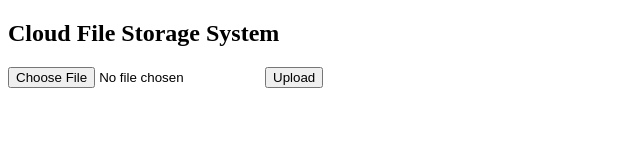
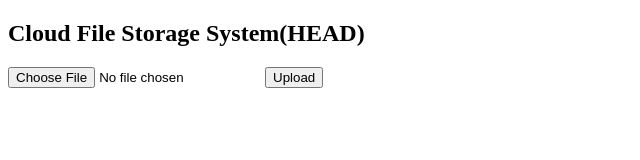
Before and after one commit to Thorking112/cloud-file-storage-system, a plain HTML site: page frontend/index.html in a window 1280 px wide. Shown: the whole page, without its empty margins (0-640 px from the left). Drawn offline with Linux system fonts and the light colour scheme.

Commit message:
Update heading to include '(HEAD)'

```diff
--- a/frontend/index.html
+++ b/frontend/index.html
@@ -2,11 +2,12 @@
 <html>
 <head>
 <title>Cloud File Storage</title>
+
 </head>
 
 <body>
 
-<h2>Cloud File Storage System</h2>
+<h2>Cloud File Storage System(HEAD)</h2>
 
 <input type="file"/>
 <button>Upload</button>
```
